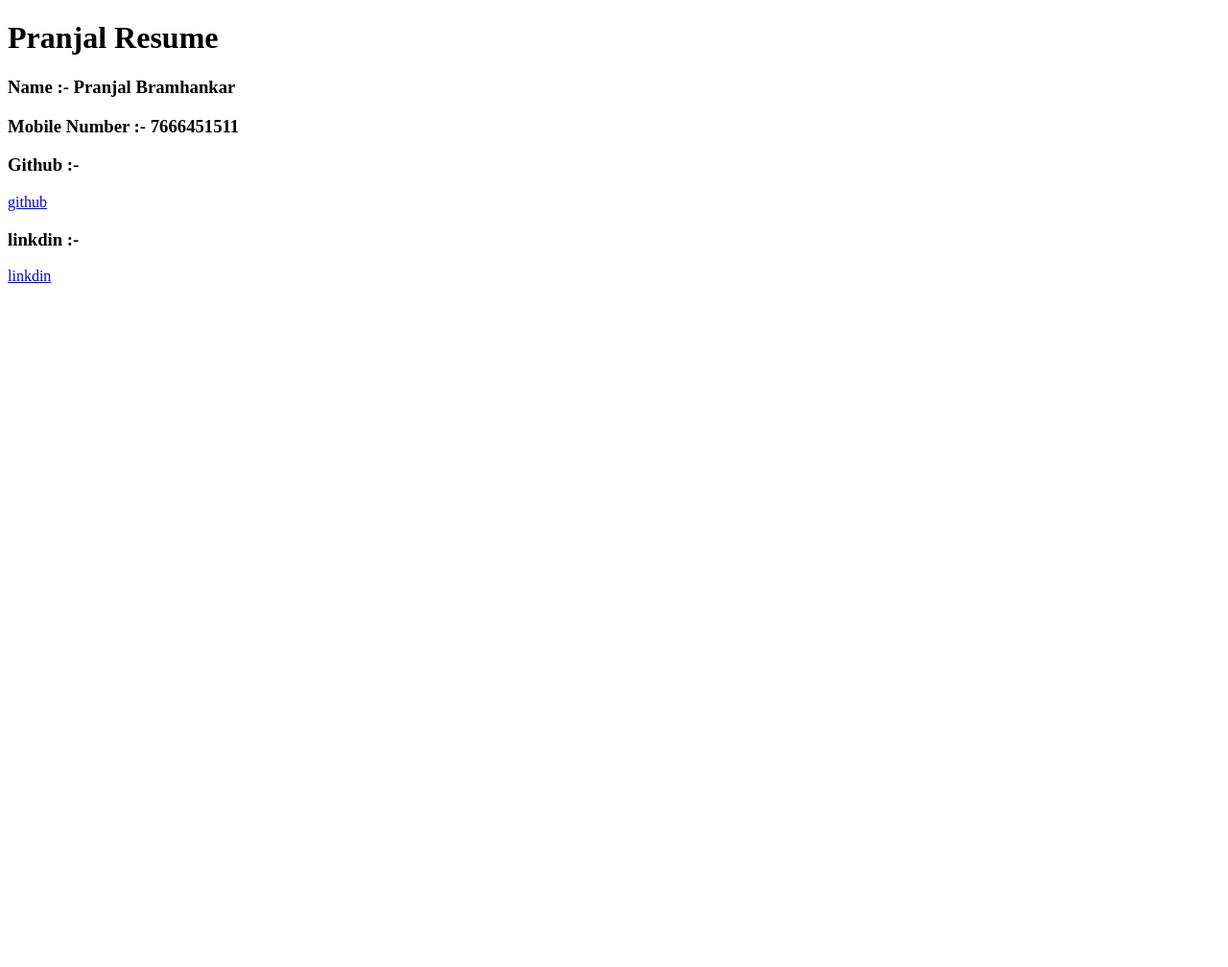
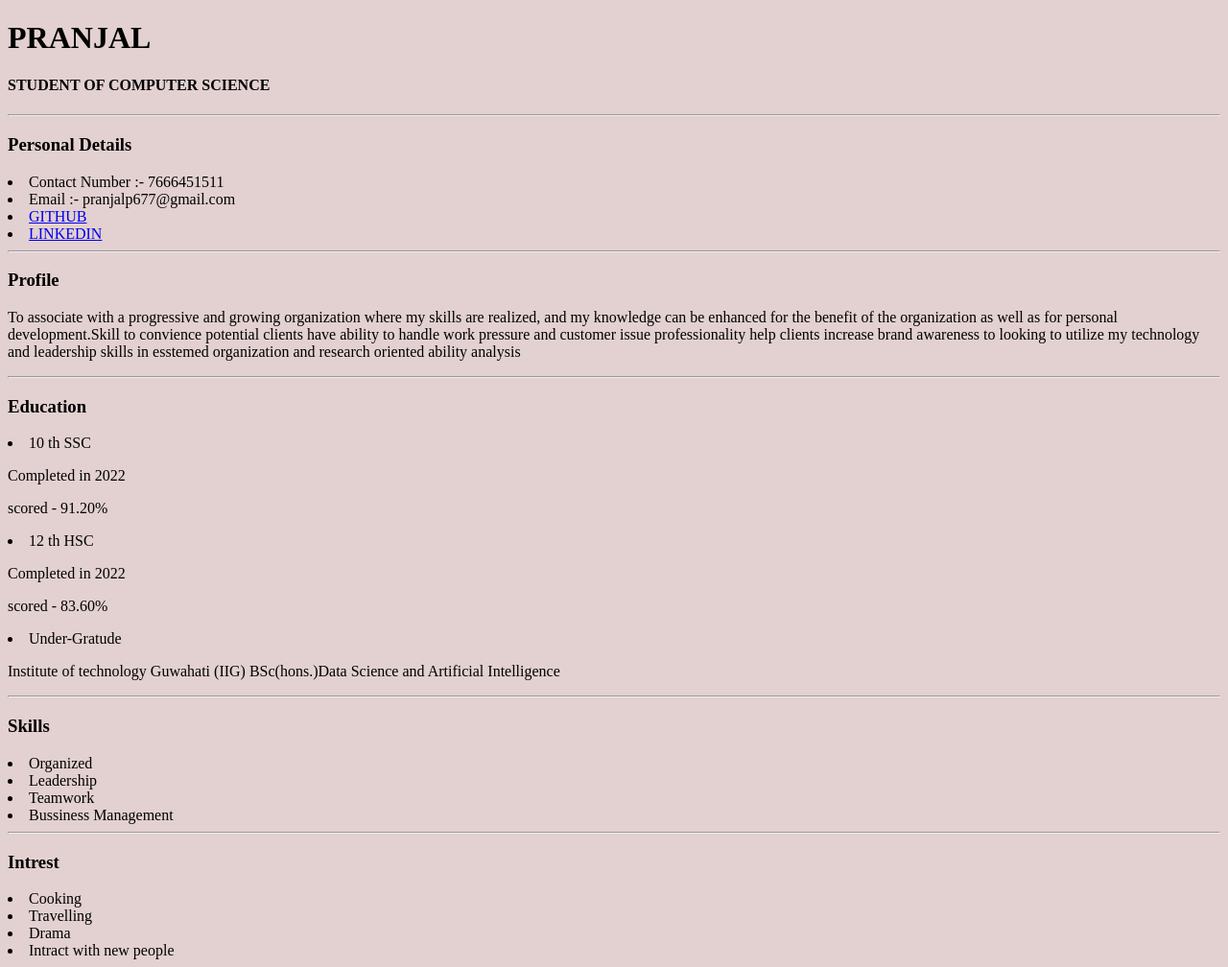
Before and after one commit to Pranjall30/Resume_1, a plain HTML site: page index.html in a window 1280 px wide. Shown: the whole page at 96% size. Before the commit the page ends 800 px from the top, so only its background shows below. Drawn offline with Linux system fonts and the light colour scheme.

Commit message:
first commit

```diff
--- a/index.html
+++ b/index.html
@@ -5,16 +5,49 @@
     <meta name="viewport" content="width=device-width, initial-scale=1.0">
     <title>Pranjal</title>
 </head>
-<body>
+<body style="background-color: rgb(227, 208, 208);"></body>
     <!--  -->
- <h1>Pranjal Resume</h1>
- <h3>Name :- Pranjal Bramhankar</h3>
- <h3>Mobile Number :- 7666451511</h3>
- <h3>Github :- </h3>
- <a href=" https://github.com/Pranjall30" target="_blank">github</a>
- <h3>linkdin :- </h3>
- <a href="https://www.linkedin.com/in/pranjal-bramhankar-6aaba4265/" target="_blank">linkdin</a>
-
-
+ <h1>PRANJAL</h1>
+ <h4>STUDENT OF COMPUTER SCIENCE</h4>
+ <hr/>
+ <h3>Personal Details</h3>
+ <li>Contact Number :- 7666451511</li>
+ <li>Email :- pranjalp677@gmail.com</li>
+ <li>
+ <a href=" https://github.com/Pranjall30" target="_blank">GITHUB</a>
+ </li>
+<li>
+ <a href="https://www.linkedin.com/in/pranjal-bramhankar-6aaba4265/" target="_blank">LINKEDIN</a>
+</li>
+<hr>
+<h3>Profile</h3>
+<p>To associate with a progressive and growing organization where my skills are realized,
+    and my knowledge can be enhanced for the benefit of the organization as well as for
+    personal development.Skill to convience potential clients have ability to handle work
+    pressure and customer issue professionality help clients increase brand awareness to
+    looking to utilize my technology and leadership skills in esstemed organization and
+    research oriented ability analysis</p>
+<hr>
+<h3>Education</h3>
+<li>10 th SSC</li>
+<p>Completed in 2022</p>
+<p>scored - 91.20%</p>
+<li>12 th HSC</li>
+<p>Completed in 2022</p>
+<p>scored - 83.60%</p>
+<li>Under-Gratude</li>
+<p>Institute of technology Guwahati (IIG) BSc(hons.)Data Science and Artificial Intelligence</p>
+<hr>
+<h3>Skills</h3>
+<li>Organized</li>
+<li>Leadership</li>
+<li>Teamwork</li>
+<li>Bussiness Management</li>
+<hr>
+<h3>Intrest</h3>
+<li>Cooking</li>
+<li>Travelling</li>
+<li>Drama</li>
+<li>Intract with new people</li>
 </body>
 </html>
```
